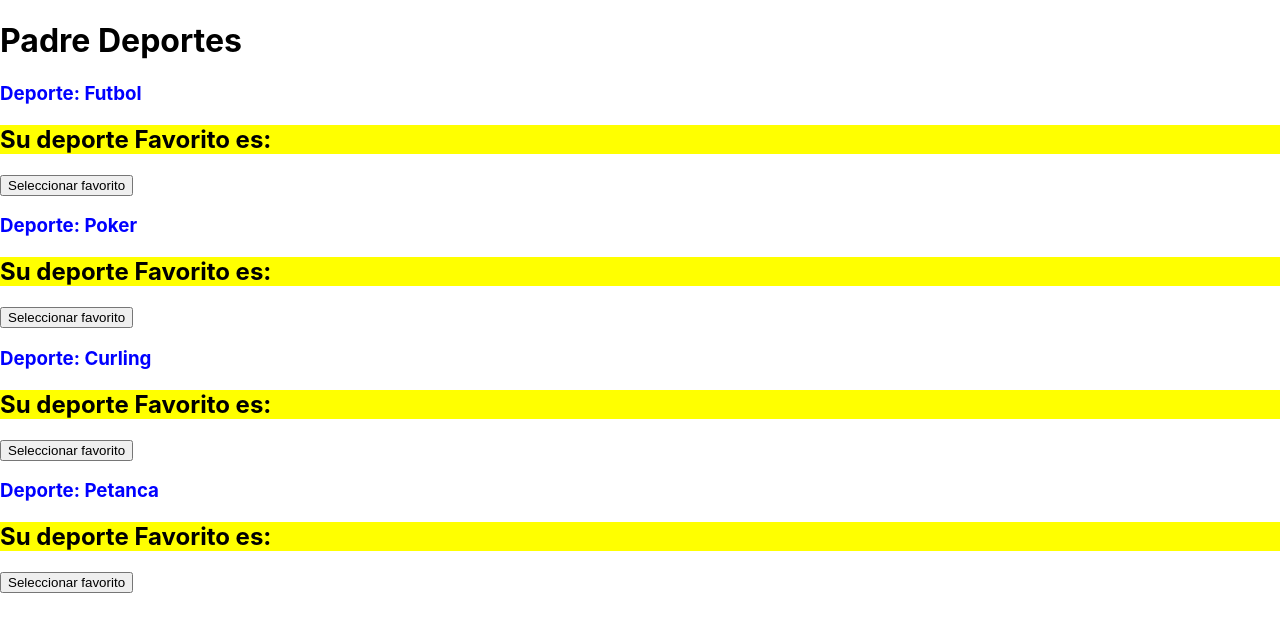
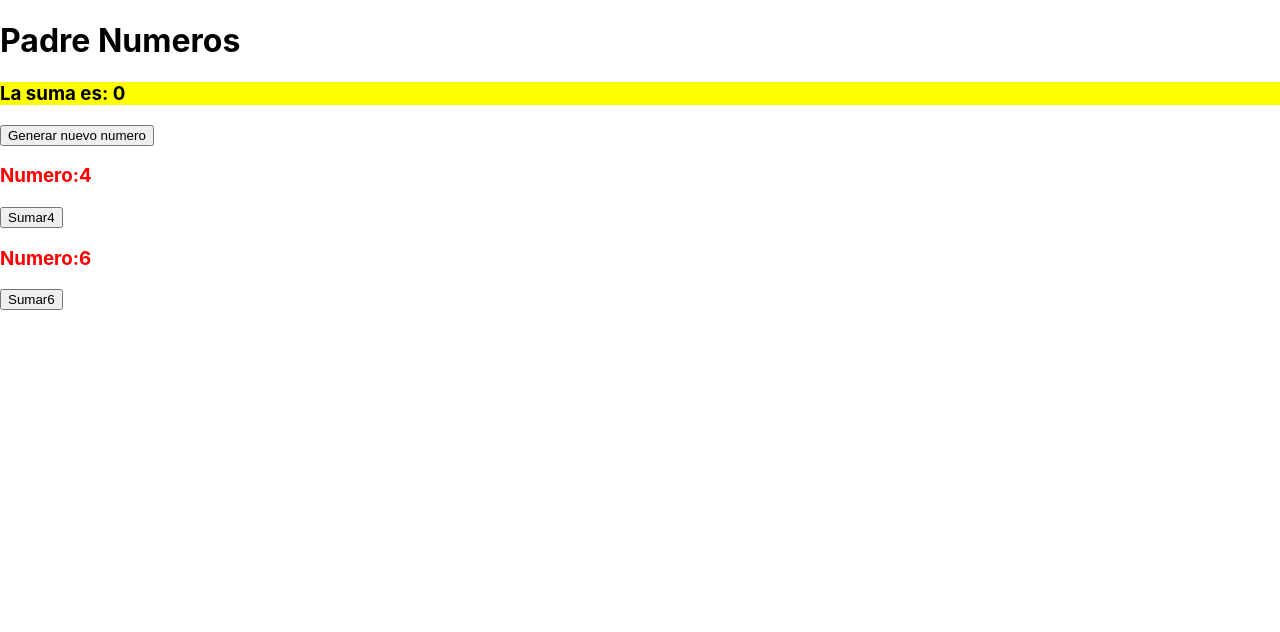
Before and after one commit to Alejandro4092/reactclases, a React (Create React App) app: page / in a window 1280 px wide. Shown: the top 632 px of the page. Built offline with nearby package versions, Linux system fonts and the light colour scheme.

Commit message:
Primer ejrcicio usando State con numeros

```diff
--- a/src/components/HijoDeporte.js
+++ b/src/components/HijoDeporte.js
@@ -1,21 +1,20 @@
 import { Component } from "react";
 class HijoDeporte extends Component {
-    state={
-        favorito:""
-    }
-    mostrarFavorito=()=>{
-        this.setState({
-            favorito:this.props.nombre
-        })
 
-    }
+seleccionarFavorito=()=>{
+    //capturamos el deporte del propio component del props
+    var deporte=this.props.nombre;
+    //invocamos al metodo del padre que nos llega por props
+    this.props.mostrarFavorito(deporte);
+}
+
 
     render() {
         return (
             <div>
                 <h3 style={{color:"blue"}}>Deporte: {this.props.nombre}</h3>
-                <h2 style={{backgroundColor:"yellow"}}>Su deporte Favorito es:{this.state.favorito}</h2>
-                <button onClick={this.mostrarFavorito}>Seleccionar favorito </button>
+
+                <button onClick={this.seleccionarFavorito}>Seleccionar favorito </button>
             </div>
         )
     }
--- /dev/null
+++ b/src/components/HijoNumero.js
@@ -0,0 +1,21 @@
+import { Component } from "react";
+
+
+class HijoNumero extends Component{
+
+    seleccionarNumero=()=>{
+      var num=  parseInt(this.props.numero);
+      this.props.sumarNumeros(num);
+    }
+
+    render(){
+        return(
+            <div>
+                <h3 style={{color:"red"}}>Numero:{this.props.numero} </h3>
+                <button onClick={this.seleccionarNumero}> Sumar{this.props.numero}</button>
+
+            </div>
+        )
+    }
+}
+export default HijoNumero;
--- a/src/components/PadreDeportes.js
+++ b/src/components/PadreDeportes.js
@@ -2,14 +2,25 @@ import { Component } from "react";
 import HijoDeporte from "./HijoDeporte";
 class PadreDeportes extends Component {
     deportes=["Futbol","Poker","Curling","Petanca"];
+    //necesitamos variable state para visualizar el deporte favorito
+    state={
+        favorito:""
+    }
+    //Demebemos tener un metodo que sea invocado por el hijo al pulsar sobre el boton de seleccionar
+    mostrarFavorito=(deporteSeleccionado)=>{
+        this.setState({
+            favorito:deporteSeleccionado
+        })
+    }
     render() {
         return (
             <div>
                 <h1>Padre Deportes</h1>
+                <h4 style={{backgroundColor:"lightgreen"}}>Su deporte favorito es: {this.state.favorito}</h4>
 
                 {
                     this.deportes.map((deporte,index) => {
-                        return(<HijoDeporte key={index} nombre={deporte}/>)
+                        return(<HijoDeporte key={index} nombre={deporte} mostrarFavorito={this.mostrarFavorito}/>)
                     })
 
 
--- /dev/null
+++ b/src/components/PadreNumeros.js
@@ -0,0 +1,56 @@
+import { Component } from "react";
+import HijoNumero from "./HijoNumero";
+//Realizar una práctica en la que tendremos dos components Padre/Hijo
+//En el componente padre debemos cargar, al inicio, múltiples números aleatorios
+//Dichos números aleatorios serán dibujados mediante un componente hijo al
+//Que enviaremos el valor del número aleatorio.
+//Tendremos la posibilidad, en el Padre de generar un nuevo número aleatorio al
+//Pulsar sobre un botón. En el componente Hijo, tendremos un botón llamado Sumar número que, al pulsar,
+//Realizará una Suma en el padre. Cada vez que vayamos pulsando un "Hijo", iremos sumando en el Padre.
+//Los componentes se llamarán PadreNumeros.js e HijoNumero.js
+
+
+class PadreNumeros extends Component {
+
+    state={
+        suma:0,
+        numerosAleatorios:[4,6]
+    }
+   //
+   sumarNumeros=(numero)=>{
+    console.log("Sumando en el padre"+numero);
+    this.setState({
+        suma: this.state.suma + numero
+    })
+
+   }
+
+
+    generarNumeroAleatorio=()=>{
+        var numero=parseInt(Math.random()*500)+1;
+        this.state.numerosAleatorios.push(numero);
+        console.log(this.state.numerosAleatorios);
+        this.setState({
+            numerosAleatorios: this.state.numerosAleatorios
+        });
+    }
+
+
+
+    render() {
+        return (
+            <div>
+                <h1>Padre Numeros</h1>
+                <h3 style={{backgroundColor:"yellow"}}>La suma es: {this.state.suma}</h3>
+                <button onClick={this.generarNumeroAleatorio}>Generar nuevo numero</button>
+                {
+                 this.state.numerosAleatorios.map((numeros,index) => {
+                        return(<HijoNumero key={index} numero={numeros} sumarNumeros={this.sumarNumeros} />)
+                    })
+                }
+
+            </div>
+        )
+    }
+}
+export default PadreNumeros;
--- a/src/index.js
+++ b/src/index.js
@@ -7,11 +7,12 @@ import Contador from './components/Contador';
 import DibujosComplejos from './components/DibujosComplejos';
 import DibujosComplejosRender from './components/DibujosComplejosRender';
 import PadreDeportes from './components/PadreDeportes';
+import PadreNumeros from './components/PadreNumeros';
 
 const root = ReactDOM.createRoot(document.getElementById('root'));
 root.render(
   <React.StrictMode>
-    <PadreDeportes/>
+    <PadreNumeros/>
   </React.StrictMode>
 );
 
```
